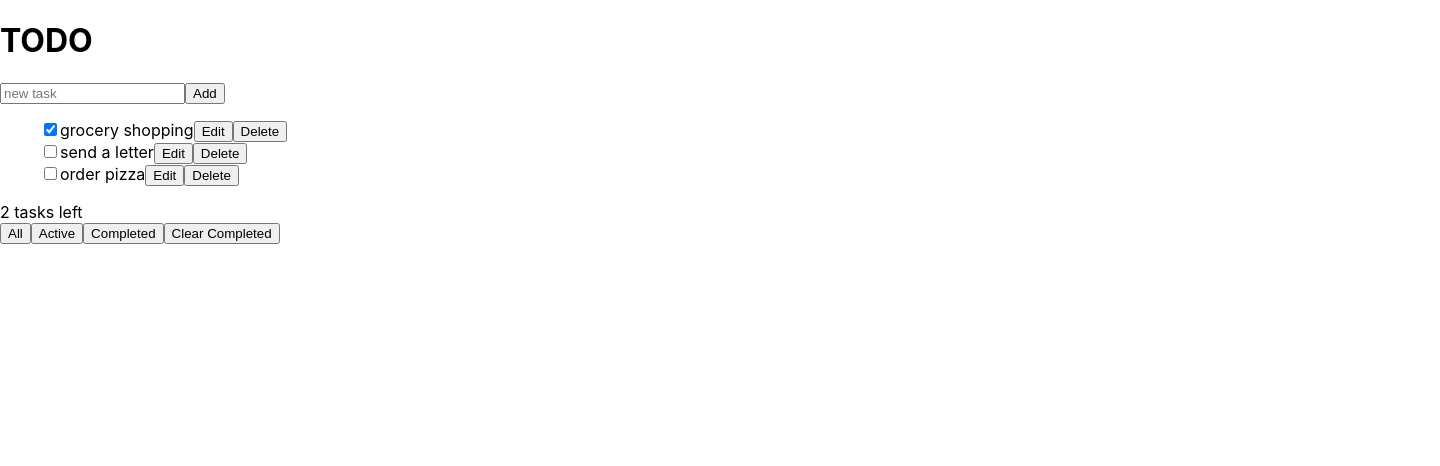
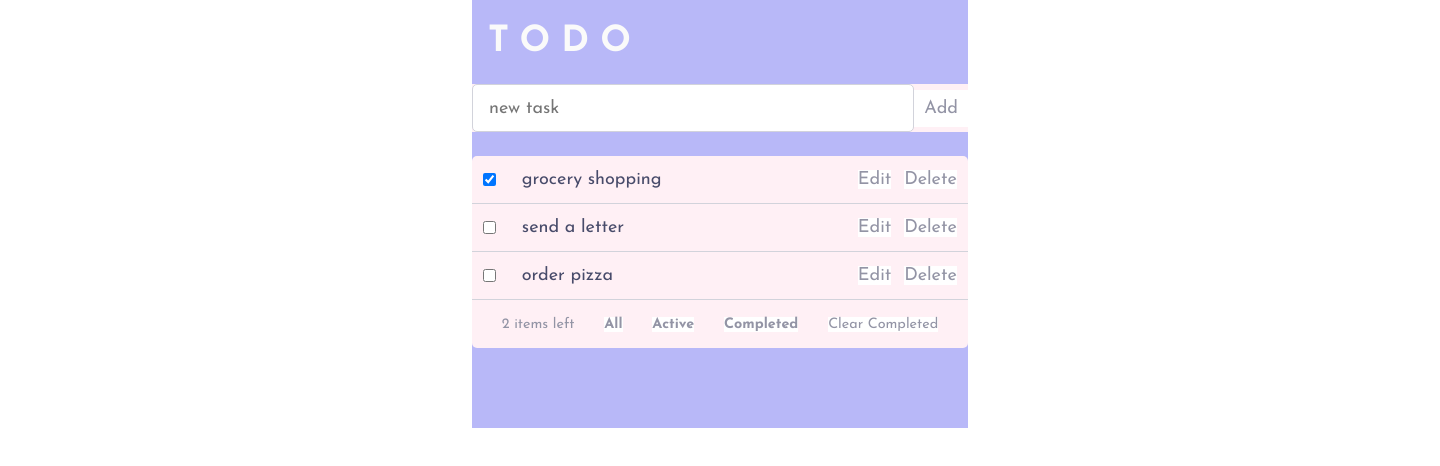
Before and after one commit to risa-r/react-todo-app-theme-and-dnd, a React (Create React App) app: page / in a window 1280 px wide. Shown: the top 466 px of the page, 1440 px wide, since content can reach past the window. Built offline with nearby package versions, Linux system fonts and the light colour scheme.

Commit message:
basic css

```diff
--- a/public/index.html
+++ b/public/index.html
@@ -2,6 +2,12 @@
 <html lang="en">
   <head>
     <meta charset="utf-8" />
+    <link rel="preconnect" href="https://fonts.googleapis.com" />
+    <link rel="preconnect" href="https://fonts.gstatic.com" crossorigin />
+    <link
+      href="https://fonts.googleapis.com/css2?family=Josefin+Sans:wght@400;700&display=swap"
+      rel="stylesheet"
+    />
     <link rel="icon" href="%PUBLIC_URL%/favicon.ico" />
     <meta name="viewport" content="width=device-width, initial-scale=1" />
     <meta name="theme-color" content="#000000" />
--- a/src/App.js
+++ b/src/App.js
@@ -79,18 +79,25 @@ export default function App({ tasks }) {
   const activeTasksNumber = todos.filter(filterButtons["Active"]).length;
 
   return (
-    <>
+    <div className="wrapper">
+      <header>
         <h1>TODO</h1>
         <span className="visually-hidden">
           <button>switch to dark mode</button>
         </span>
+      </header>
       <Form addTask={addTask} />
+      <main className="todo-list-and-buttons-wrapper">
         <ul className="todo-list">{taskList}</ul>
-      <div>{activeTasksNumber} tasks left</div>
+        <aside className="buttons-wrapper">
+          <div className="task-counter">{activeTasksNumber} items left</div>
           {buttonsList}
           <button onClick={clearCompleted}>
             Clear Completed<span className="visually-hidden"> tasks</span>
           </button>
-    </>
+        </aside>
+      </main>
+      <footer></footer>
+    </div>
   );
 }
--- a/src/components/FilterButtons.js
+++ b/src/components/FilterButtons.js
@@ -1,6 +1,7 @@
 export default function FilterButtons({ name, isPressed, setFilter }) {
   return (
     <button
+      className="filter-buttons"
       type="button"
       aria-pressed={isPressed}
       onClick={() => setFilter(name)}
--- a/src/components/Form.js
+++ b/src/components/Form.js
@@ -17,16 +17,17 @@ export default function Form({ addTask }) {
   }
 
   return (
-    <form onSubmit={handleSubmit}>
+    <form className="add-task-form" onSubmit={handleSubmit}>
       <label id="todoInput"></label>
       <input
+        className="add-task-input"
         type="text"
         placeholder="new task"
         name="todoInput"
         value={name}
         onChange={handleChange}
       ></input>
-      <button type="submit">
+      <button className="add-button" type="submit">
         Add<span className="visually-hidden"> task</span>
       </button>
     </form>
--- a/src/components/Todo.js
+++ b/src/components/Todo.js
@@ -24,26 +24,42 @@ export default function Todo({
 
   const editTemplate = (
     <form onSubmit={handleSubmit}>
-      <input type="text" value={taskName} onChange={handleChange}></input>
+      <input
+        className="todo-edit-input"
+        type="text"
+        value={taskName}
+        onChange={handleChange}
+      ></input>
       <label>
         <span className="visually-hidden">edit the task name of '{name}'</span>
       </label>
-      <button type="submit">Save</button>
+      <button className="todo-btn save" type="submit">
+        Save
+      </button>
     </form>
   );
 
   const viewTemplate = (
     <>
       <input
+        className="todo-checkbox"
         type="checkbox"
         checked={completed}
         onChange={() => handleToggleCompleted(id)}
       />
-      <label>{name}</label>
-      <button onClick={() => setIsEditing(true)}>Edit</button>
-      <button onClick={() => deleteTask(id)}>Delete</button>
+      <label className="todo-text">{name}</label>
+      <button className="todo-btn edit" onClick={() => setIsEditing(true)}>
+        Edit<span className="visually-hidden"> task</span>
+      </button>
+      <button className="todo-btn delete" onClick={() => deleteTask(id)}>
+        Delete<span className="visually-hidden"> task</span>
+      </button>
     </>
   );
 
-  return <li key={id}>{isEditing ? editTemplate : viewTemplate}</li>;
+  return (
+    <li className="todo-item" key={id}>
+      {isEditing ? editTemplate : viewTemplate}
+    </li>
+  );
 }
--- a/src/index.css
+++ b/src/index.css
@@ -1,19 +1,38 @@
+* {
+  box-sizing: border-box;
+}
+
 body {
-  margin: 0;
-  font-family: -apple-system, BlinkMacSystemFont, 'Segoe UI', 'Roboto', 'Oxygen',
-    'Ubuntu', 'Cantarell', 'Fira Sans', 'Droid Sans', 'Helvetica Neue',
-    sans-serif;
+  display: block;
+  margin: 0 auto;
+  width: 1440px;
+  font-size: 18px;
+  color:hsl(235, 19%, 35%);
+  font-family: 'Josefin Sans', sans-serif;
   -webkit-font-smoothing: antialiased;
   -moz-osx-font-smoothing: grayscale;
 }
 
-code {
-  font-family: source-code-pro, Menlo, Monaco, Consolas, 'Courier New',
-    monospace;
+/*
+- Very Light Gray: hsl(0, 0%, 98%)
+- Very Light Grayish Blue: hsl(236, 33%, 92%)
+- Light Grayish Blue: hsl(233, 11%, 84%)
+- Dark Grayish Blue: hsl(236, 9%, 61%)
+- Very Dark Grayish Blue: hsl(235, 19%, 35%) */
+
+button, input {
+  font-family: inherit;
+  font-size: 100%;
+  box-sizing: inherit;
+  padding: 0;
+  margin: 0;
 }
 
-.todo-list{
-  list-style: none;
+button {
+  color: hsl(236, 9%, 61%);
+  font-weight: 400;
+  border: none;
+  background-color: white;
 }
 
 .visually-hidden {
@@ -25,3 +44,94 @@ code {
   overflow: hidden;
   white-space: nowrap;
 }
+
+.wrapper {
+  display: block;
+  width: 31rem;
+  margin: 0 auto;
+  background-color: rgb(184, 184, 248);
+}
+
+header {
+  display: flex;
+}
+
+h1 {
+  color:hsl(0, 0%, 98%);
+  margin-left: 1rem;
+  letter-spacing: 0.7rem;
+}
+
+.add-task-form {
+  background-color: lavenderblush;
+  display: flex;
+  justify-content: space-evenly;
+  align-items: center;
+}
+
+.add-task-input{
+  border-radius: 5px;
+  border: 1px solid hsl(233, 11%, 84%);
+  margin-left:0;
+  width: 28rem;
+  height: 3rem;
+  text-indent: 1rem;
+}
+
+.add-button {
+  width: 3.4rem;
+  height: 2.3rem;
+}
+
+.todo-list-and-buttons-wrapper {
+  margin-top: 1.5rem;
+  border-radius: 5px;
+  background-color: lavenderblush;
+}
+
+.todo-list{
+  margin-top: 0;
+  padding-left: 0;
+  list-style: none;
+  margin-bottom: 0;
+}
+
+.todo-item{
+  border-bottom: 1px solid hsl(233, 11%, 84%);
+  height: 3rem;
+  padding: 0.7rem;
+  margin: 0 auto;
+  display: flex;
+  justify-content: space-between;
+  align-items: center;
+}
+
+.todo-text {
+  display: inline-block;
+  width: 21rem;
+  padding-left: 0.8rem;
+}
+
+.buttons-wrapper {
+  height: 3rem;
+  font-size: 0.9rem;
+  display: flex;
+  justify-content: space-evenly;
+  align-items: center;
+}
+
+.filter-buttons {
+  font-weight: 700;
+}
+
+.filter-buttons:focus, .filter-buttons:hover {
+  color:hsl(220, 98%, 61%);
+}
+
+.task-counter {
+  color:hsl(236, 9%, 61%);
+}
+
+footer {
+  height: 5rem;
+}
```
Lines whose indentation alone changed are shown as unchanged.
